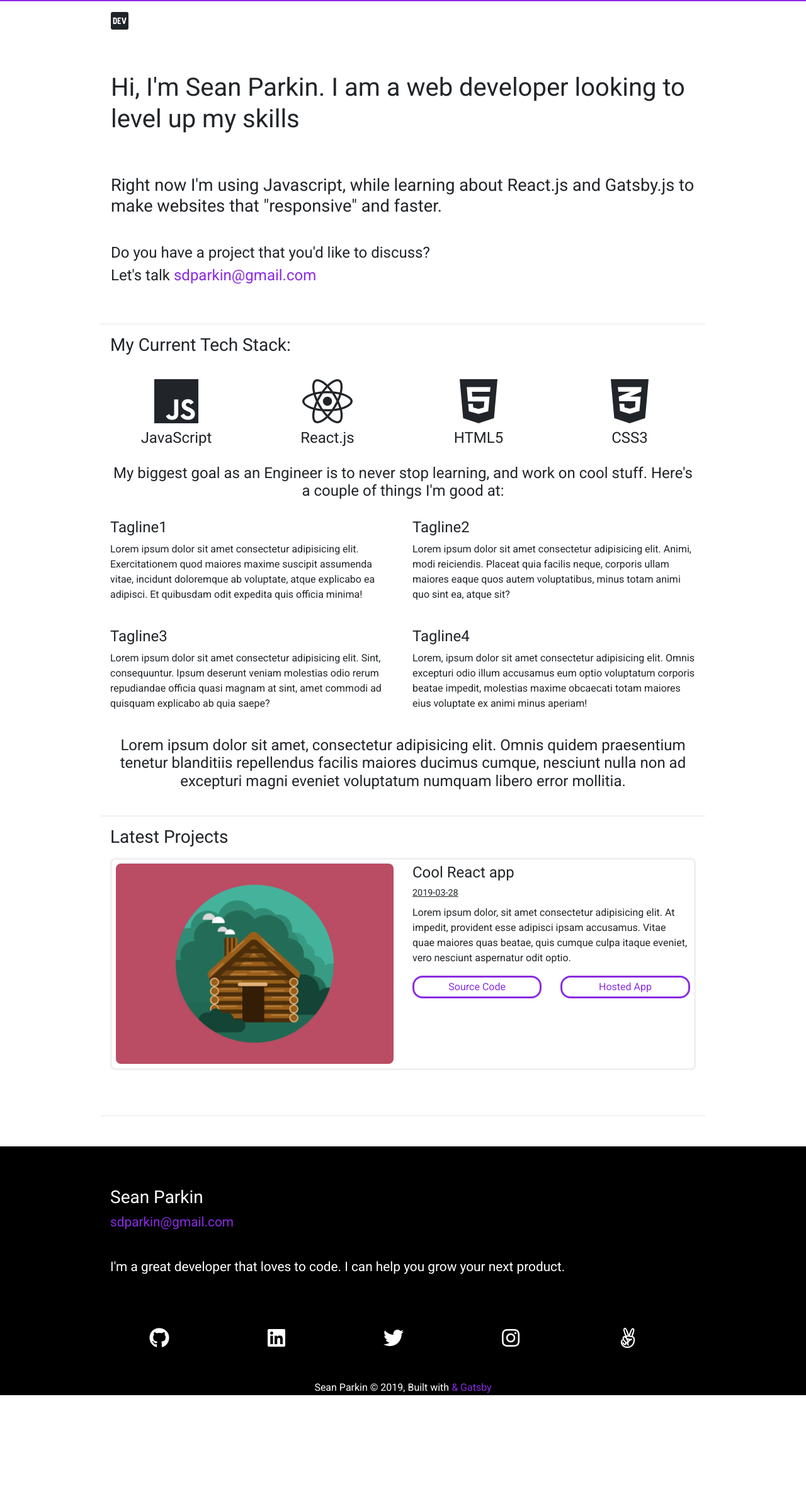
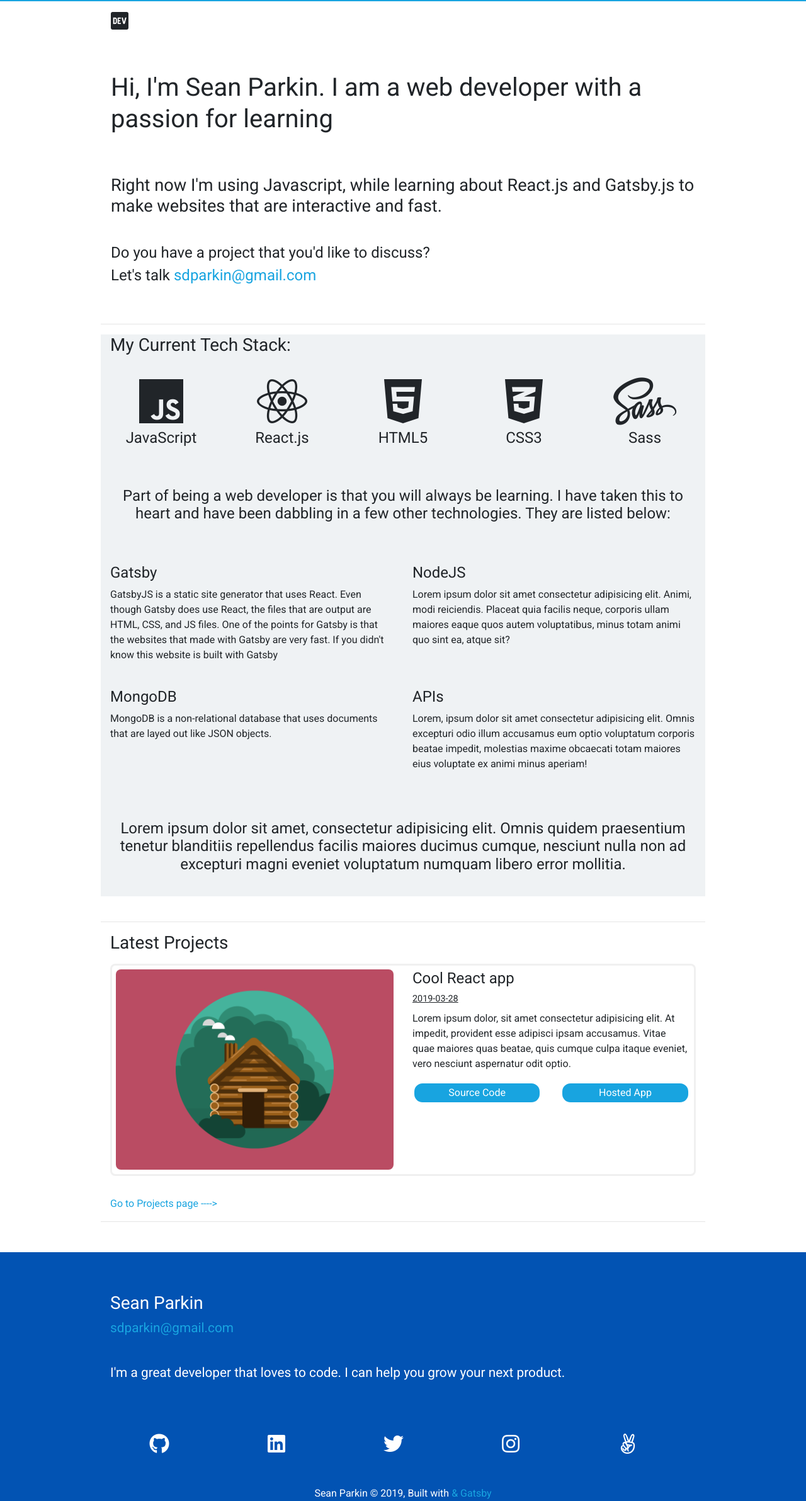
Before and after one commit to minnecoder/personal-portfolio, a Gatsby site: page / in a window 1280 px wide. Shown: the whole page at 63% size. Before the commit the page ends 2215 px from the top, so only its background shows below. Built offline with nearby package versions, Linux system fonts and the light colour scheme; Gatsby itself is replaced by a stand-in of ours.

Commit message:
FIanl styling done

```diff
--- a/src/components/hero/Hero.js
+++ b/src/components/hero/Hero.js
@@ -11,18 +11,18 @@ const jumboStyles = {
 const Hero = () => (
   <Jumbotron style={jumboStyles} className="jumbo" fluid>
     <div className="jumbo_content">
-      <h1>Hi, I'm Sean Parkin. I am a web developer looking to level up my skills</h1>
+      <h1>Hi, I'm Sean Parkin. I am a web developer with a passion for learning</h1>
       <br />
       <h3>
-        Right now I'm using Javascript, while learning about React.js and Gatsby.js to make websites that "responsive"
-        and faster.
+        Right now I'm using Javascript, while learning about React.js and Gatsby.js to make websites that are
+        interactive and fast.
       </h3>
       <p>
         Do you have a project that you'd like to discuss?
         <br />
         Let's talk{' '}
         <a href="mailto:sdparkin@gmail.com">
-          <span style={{ color: 'blueviolet' }}>sdparkin@gmail.com</span>
+          <span style={{ color: '#18a4e0' }}>sdparkin@gmail.com</span>
         </a>
       </p>
     </div>
--- a/src/components/layout/Footer.js
+++ b/src/components/layout/Footer.js
@@ -1,71 +1,59 @@
-import React from "react"
+import React from 'react'
+import { Container, Jumbotron, Row, Col } from 'react-bootstrap'
+import './footer.css'
+import '../../fontawesome/css/all.min.css'
 
-import { Container, Jumbotron, Row, Col } from "react-bootstrap"
-
-import "./footer.css"
-import "../../fontawesome/css/all.min.css"
+const footerStyles = {
+  marginTop: '3rem',
+  marginBottom: '0',
+  backgroundColor: '#0253b3',
+  color: '#fff',
+  paddingBottom: '0',
+  width: '100%',
+}
 
 const Footer = () => (
-  <Jumbotron fluid style={footer_styles}>
-    <Container style={{ maxWidth: "960px" }}>
+  <Jumbotron fluid style={footerStyles}>
+    <Container style={{ maxWidth: '960px' }}>
       <Row>
         <Col>
           <h3>Sean Parkin</h3>
-          <p style={{ color: "blueviolet", fontSize: "1.3rem" }}>
+          <p style={{ color: '#18a4e0', fontSize: '1.3rem' }}>
             <a href="mailto:sdparkin@gmail.com">
-          <span style={{ color: "blueviolet" }}>sdparkin@gmail.com</span>
-        </a>
+              <span style={{ color: '#18a4e0' }}>sdparkin@gmail.com</span>
+            </a>
           </p>
           <br />
-          <p style={{ fontSize: "1.3rem" }}>
-            I'm a great developer that loves to code. I can help you grow your
-            next product.
+          <p style={{ fontSize: '1.3rem' }}>
+            I'm a great developer that loves to code. I can help you grow your next product.
           </p>
         </Col>
       </Row>
-
 
       {/* TODO: Make use of the SocialRow component to make the below icons obsolete */}
 
       <Row className="footer_social text-center">
         <Col>
-          <a
-            href="https://github.com/minnecoder"
-            target="_blank"
-            rel="noopener noreferrer"
-          >
+          <a href="https://github.com/minnecoder" target="_blank" rel="noopener noreferrer">
             <i className="fab fa-github hover_effect" />
           </a>
         </Col>
         <Col>
-          <a
-            href="https://www.linkedin.com/in/seanparkin"
-            target="_blank"
-            rel="noopener noreferrer"
-          >
+          <a href="https://www.linkedin.com/in/seanparkin" target="_blank" rel="noopener noreferrer">
             <i className="fab fa-linkedin hover_effect" />
           </a>
         </Col>
         <Col>
-          <a
-            href="https://twitter.com/minnecoder"
-            target="_blank"
-            rel="noopener noreferrer"
-          >
+          <a href="https://twitter.com/minnecoder" target="_blank" rel="noopener noreferrer">
             <i className="fab fa-twitter hover_effect" />
           </a>
         </Col>
 
         <Col>
-          <a
-            href="https://www.instagram.com/"
-            target="_blank"
-            rel="noopener noreferrer"
-          >
+          <a href="https://www.instagram.com/" target="_blank" rel="noopener noreferrer">
             <i className="fab fa-instagram hover_effect" />
           </a>
         </Col>
-
 
         <Col>
           <a href="https://angel.co/" target="_blank" rel="noopener noreferrer">
@@ -73,12 +61,12 @@ const Footer = () => (
           </a>
         </Col>
       </Row>
-      <Row className="text-center" style={{ marginTop: "3rem" }}>
+      <Row className="text-center" style={{ marginTop: '3rem' }}>
         <Col>
           Sean Parkin © {new Date().getFullYear()}, Built with
           <a href="https://www.gatsbyjs.org">
-            {" "}
-            <span className="blueViolet">& Gatsby</span>
+            {' '}
+            <span style={{ color: '#18a4e0' }}>& Gatsby</span>
           </a>
         </Col>
       </Row>
@@ -86,13 +74,4 @@ const Footer = () => (
   </Jumbotron>
 )
 
-const footer_styles = {
-  marginTop: "3rem",
-  marginBottom: "0",
-  backgroundColor: "#000",
-  color: "#fff",
-  paddingBottom: "0",
-  width: "100%",
-}
-
 export default Footer
--- a/src/components/myButton/MyButton.js
+++ b/src/components/myButton/MyButton.js
@@ -1,19 +1,23 @@
-import React from "react"
+import React from 'react'
+import { Col } from 'react-bootstrap'
+import PropTypes from 'prop-types'
+import './myButton.css'
 
-import { Col } from "react-bootstrap"
+// ########## PROPS INPUT ###############
+// text: the text displayed in the button
+// URL: the link the button goes to
 
-import "./myButton.css"
-
-//########## PROPS INPUT ###############
-//text: the text displayed in the button
-//URL: the link the button goes to
-
-const MyButton = props => (
+const MyButton = ({ URL, text }) => (
   <Col sm={6}>
-    <a href={props.URL} target="_blank" rel="noopener noreferrer">
-      <div className="button_styles text-center">{props.text}</div>
+    <a href={URL} target="_blank" rel="noopener noreferrer">
+      <div className="button_styles text-center">{text}</div>
     </a>
   </Col>
 )
 
 export default MyButton
+
+MyButton.propTypes = {
+  URL: PropTypes.string,
+  text: PropTypes.string,
+}
--- a/src/components/myButton/myButton.css
+++ b/src/components/myButton/myButton.css
@@ -1,13 +1,14 @@
 .button_styles {
-  border-style: solid;
+  /* border-style: solid; */
+  background: #18a4e0;
   padding: 3px;
   border-radius: 1rem;
   margin-bottom: 3px;
-  color: blueviolet;
+  color: #fff;
 }
 
 .button_styles:hover {
-  color: black;
+  background: #0253b3;
 }
 
 @media (max-width: 550px) {
--- a/src/components/navbar/myNavbar.css
+++ b/src/components/navbar/myNavbar.css
@@ -1,7 +1,7 @@
 .top_border {
   border-top-style: solid;
   border-width: 2px;
-  border-color: blueviolet;
+  border-color: #18a4e0;
   width: 100%;
 }
 
@@ -32,7 +32,7 @@ li {
 }
 
 i:hover {
-  color: blueviolet;
+  color: #18a4e0;
 }
 
 .menu_link {
@@ -40,7 +40,7 @@ i:hover {
 }
 
 .menu_link:hover {
-  color: blueviolet;
+  color: #18a4e0;
 }
 
 @media (max-width: 630px) {
--- a/src/components/portProjectCard/ProjectCard.js
+++ b/src/components/portProjectCard/ProjectCard.js
@@ -1,45 +1,48 @@
-import React from "react"
-import { Row, Col } from "react-bootstrap"
+import React from 'react'
+import { Row, Col } from 'react-bootstrap'
+import PropTypes from 'prop-types'
+import './projectCard.css'
+import MyButton from '../myButton/MyButton'
 
-import "./projectCard.css"
-import MyButton from "../myButton/MyButton"
+// Props:
+// imageSrcPath: the path to the image used
+// title: The title of the card/App
+// date: The date of the card
+// description: Short description of the card
+// sourceURL: URL to the source code of the project
+// hostedURL: URL to the hosted version of the app
 
-//Props:
-//imageSrcPath: the path to the image used
-//title: The title of the card/App
-//date: The date of the card
-//description: Short description of the card
-//sourceURL: URL to the source code of the project
-//hostedURL: URL to the hosted version of the app
-
-const ProjectCard = props => {
-  return (
+const ProjectCard = ({ imageSrcPath, title, date, description, sourceURL, hostedURL }) => (
   <div className="project_container">
     <Row>
       <Col>
-          <img
-            src={props.imageSrcPath}
-            alt={"Smiley face"}
-            style={{ maxWidth: "100%" }}
-          />
+        <img src={imageSrcPath} alt="Smiley face" style={{ maxWidth: '100%' }} />
       </Col>
       <Col>
         <h4>
-            {props.title}
+          {title}
           <br />
-            <small>{props.date}</small>
+          <small>{date}</small>
         </h4>
 
-          <p>{props.description}</p>
+        <p>{description}</p>
 
         <Row>
-            <MyButton text={"Source Code"} URL={props.sourceURL} />
-            <MyButton text={"Hosted App"} URL={props.hostedURL} />
+          <MyButton text="Source Code" URL={sourceURL} />
+          <MyButton text="Hosted App" URL={hostedURL} />
         </Row>
       </Col>
     </Row>
   </div>
 )
-}
 
 export default ProjectCard
+
+ProjectCard.propTypes = {
+  imageSrcPath: PropTypes.string,
+  title: PropTypes.string,
+  date: PropTypes.string,
+  description: PropTypes.string,
+  sourceURL: PropTypes.string,
+  hostedURL: PropTypes.string,
+}
--- a/src/components/projects/Projects.js
+++ b/src/components/projects/Projects.js
@@ -1,34 +1,32 @@
-import React from "react"
-import { Link } from "gatsby"
-import { Container } from "react-bootstrap"
-import "./projects.css"
+import React from 'react'
+import { Link } from 'gatsby'
+import { Container } from 'react-bootstrap'
+import './projects.css'
 
-import ProjectCard from "../portProjectCard/ProjectCard"
+import ProjectCard from '../portProjectCard/ProjectCard'
 
-import image from "../../images/portfolio/cabin.png"
+import image from '../../images/portfolio/cabin.png'
 
 const Projects = () => (
   <React.Fragment>
     <Container fluid>
-      <h3 style={{ marginBottom: "1rem" }}> Latest Projects</h3>
-      {/*/Props:
+      <h3 style={{ marginBottom: '1rem' }}> Latest Projects</h3>
+      {/* /Props:
       //imageSrcPath: the path to the image used
       //title: The title of the card/App
       //date: The date of the card
       //description: Short description of the card
       //sourceURL: URL to the source code of the project
-      //hostedURL: URL to the hosted version of the app*/}
+      //hostedURL: URL to the hosted version of the app */}
       <ProjectCard
         imageSrcPath={image}
-        title={"Cool React app"}
-        date={"2019-03-28"}
-        description={
-          "Lorem ipsum dolor, sit amet consectetur adipisicing elit. At impedit, provident esse adipisci ipsam accusamus. Vitae quae maiores quas beatae, quis cumque culpa itaque eveniet, vero nesciunt aspernatur odit optio."
-        }
-        sourceURL={"https://github.com/"}
-        hostedURL={"http://www.google.com"}
+        title="Cool React app"
+        date="2019-03-28"
+        description="Lorem ipsum dolor, sit amet consectetur adipisicing elit. At impedit, provident esse adipisci ipsam accusamus. Vitae quae maiores quas beatae, quis cumque culpa itaque eveniet, vero nesciunt aspernatur odit optio."
+        sourceURL="https://github.com/"
+        hostedURL="http://www.google.com"
       />
-      <Link to="/projects" className="blueViolet">
+      <Link to="/projects" style={{ color: '#18a4e0' }}>
         Go to Projects page ---->
       </Link>
     </Container>
--- a/src/components/summary/Summary.js
+++ b/src/components/summary/Summary.js
@@ -28,24 +28,29 @@ const Summary = () => (
         <br />
         <span>CSS3</span>
       </Col>
+      <Col>
+        <i className="fab fa-sass hover_effect" />
+        <br />
+        <span>Sass</span>
+      </Col>
     </Row>
     <br />
 
     <h4 className="goal_text text-center">
-      My biggest goal as an Engineer is to never stop learning, and work on cool stuff. Here's a couple of things I'm
-      good at:
+      Part of being a web developer is that you will always be learning. I have taken this to heart and have been
+      dabbling in a few other technologies. They are listed below:
     </h4>
     <Row style={{ marginTop: '1.8rem' }}>
       <Col>
-        <h4 className="hover_effect">Tagline1</h4>
+        <h4 className="hover_effect">Gatsby</h4>
         <p>
-          Lorem ipsum dolor sit amet consectetur adipisicing elit. Exercitationem quod maiores maxime suscipit assumenda
-          vitae, incidunt doloremque ab voluptate, atque explicabo ea adipisci. Et quibusdam odit expedita quis officia
-          minima!
+          GatsbyJS is a static site generator that uses React. Even though Gatsby does use React, the files that are
+          output are HTML, CSS, and JS files. One of the points for Gatsby is that the websites that made with Gatsby
+          are very fast. If you didn't know this website is built with Gatsby
         </p>
       </Col>
       <Col>
-        <h4 className="hover_effect">Tagline2</h4>
+        <h4 className="hover_effect">NodeJS</h4>
         <p>
           Lorem ipsum dolor sit amet consectetur adipisicing elit. Animi, modi reiciendis. Placeat quia facilis neque,
           corporis ullam maiores eaque quos autem voluptatibus, minus totam animi quo sint ea, atque sit?
@@ -55,14 +60,11 @@ const Summary = () => (
     <br />
     <Row>
       <Col>
-        <h4 className="hover_effect">Tagline3</h4>
-        <p>
-          Lorem ipsum dolor sit amet consectetur adipisicing elit. Sint, consequuntur. Ipsum deserunt veniam molestias
-          odio rerum repudiandae officia quasi magnam at sint, amet commodi ad quisquam explicabo ab quia saepe?
-        </p>
+        <h4 className="hover_effect">MongoDB</h4>
+        <p>MongoDB is a non-relational database that uses documents that are layed out like JSON objects.</p>
       </Col>
       <Col>
-        <h4 className="hover_effect">Tagline4</h4>
+        <h4 className="hover_effect">APIs</h4>
         <p>
           Lorem, ipsum dolor sit amet consectetur adipisicing elit. Omnis excepturi odio illum accusamus eum optio
           voluptatum corporis beatae impedit, molestias maxime obcaecati totam maiores eius voluptate ex animi minus
--- a/src/components/summary/summary.css
+++ b/src/components/summary/summary.css
@@ -1,9 +1,10 @@
 .hover_effect:hover {
-  color: blueviolet;
+  color: #18a4e0;
 }
 
 .content {
   margin-bottom: 2.5rem;
+  background: #eff2f4;
 }
 
 .tech_icons i {
@@ -13,7 +14,9 @@
 .tech_icons span {
   font-size: 1.5rem;
 }
-
+.goal_text {
+  padding: 1.5em 0;
+}
 @media (max-width: 450px) {
   .tech_icons i {
     font-size: 4.5rem;
--- a/src/pages/index.js
+++ b/src/pages/index.js
@@ -1,17 +1,17 @@
-import React from "react"
-import Layout from "../components/layout/Layout"
+import React from 'react'
+import Layout from '../components/layout/Layout'
 
-import Hero from "../components/hero/Hero"
-import Summary from "../components/summary/Summary"
-import Projects from "../components/projects/Projects"
+import Hero from '../components/hero/Hero'
+import Summary from '../components/summary/Summary'
+import Projects from '../components/projects/Projects'
 
-//import bootstrap styles
-import "../bootstrap/css/bootstrap.min.css"
+// import bootstrap styles
+import '../bootstrap/css/bootstrap.min.css'
 
-//import my custom styles
-import "./index.css"
+// import my custom styles
+import './index.css'
 
-export default () => (
+const index = () => (
   <div className="App">
     <Layout>
       <Hero />
@@ -23,3 +23,4 @@ export default () => (
     </Layout>
   </div>
 )
+export default index
```
Also changed, not shown: src/components/myJumbo/MyJumbo.js (+7 -2 lines). Lines whose indentation alone changed are shown as unchanged.
